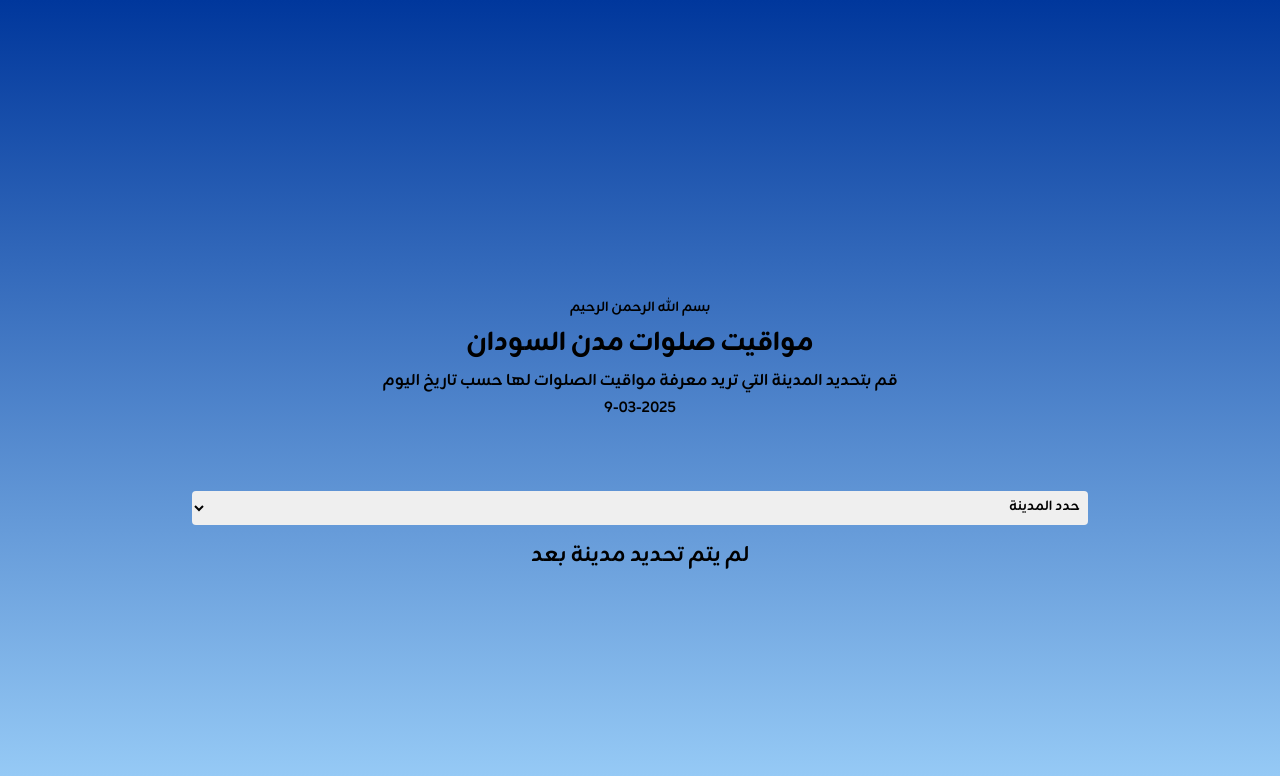
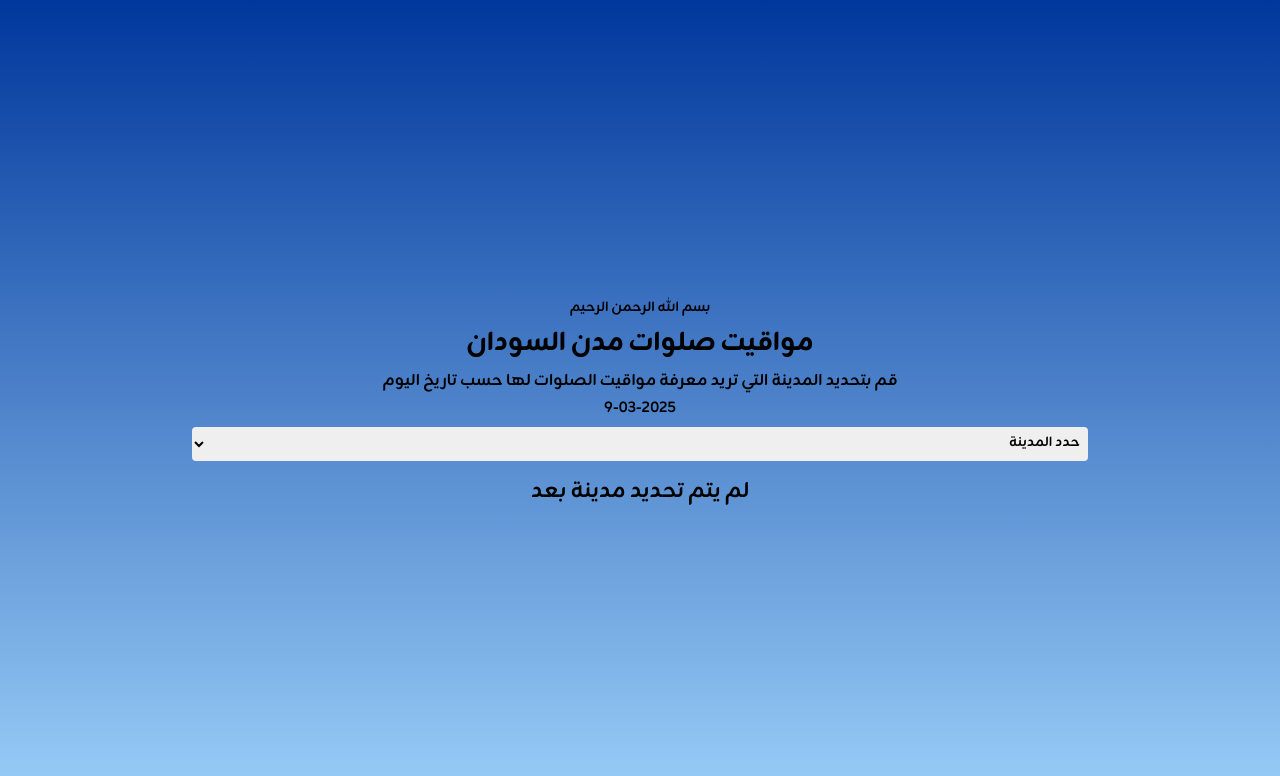
Before and after one commit to AymanAlsisi/prayers, a plain HTML site: page index.html in a window 1280 px wide. Drawn offline with nearby package versions, Linux system fonts and the light colour scheme.

Commit message:
Update style.css

```diff
--- a/style.css
+++ b/style.css
@@ -28,7 +28,7 @@ body {
     display: flex;
     flex-direction: column;
     align-items: center;
-    padding: 5%;
+    padding: 0 5%;
     text-align: center;
 }
 
```
